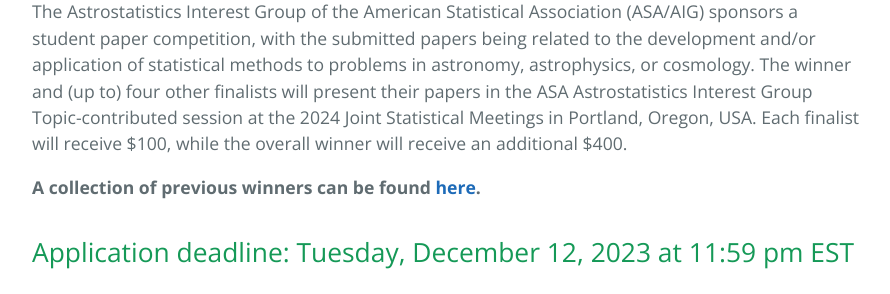
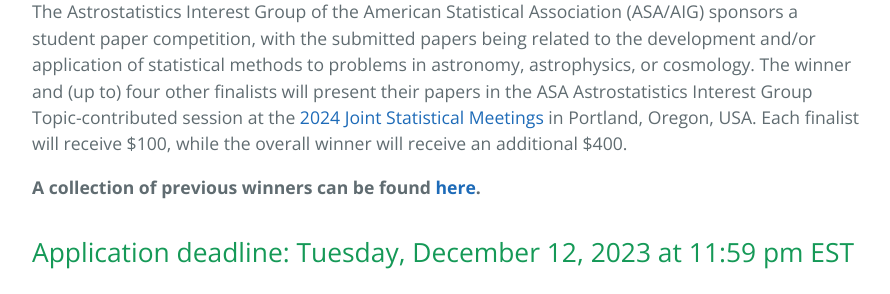
Before and after one commit to aigamstat/aigamstat.github.io, a Jekyll site: the page built from competition/index.md, in a window 1280 px wide and 900 px high. Shown: the part 443-737 px from the top of the window, without its empty margins (192-1082 px from the left). Built offline with Jekyll 4.4.1, drawn with Linux system fonts in a browser that asks for light colours; some of the changed lines change nothing that is shown.

Commit message:
jsm2024 hyperlink
Added a hyperlink to the JSM 2024 website.

```diff
--- a/competition/index.md
+++ b/competition/index.md
@@ -10,7 +10,7 @@
 
 # 2024 AIG Student Paper Competition
 
-The Astrostatistics Interest Group of the American Statistical Association (ASA/AIG) sponsors a student paper competition, with the submitted papers being related to the development and/or application of statistical methods to problems in astronomy, astrophysics, or cosmology. The winner and (up to) four other finalists will present their papers in the ASA Astrostatistics Interest Group Topic-contributed session at the 2024 Joint Statistical Meetings in Portland, Oregon, USA. Each finalist will receive $100, while the overall winner will receive an additional $400.
+The Astrostatistics Interest Group of the American Statistical Association (ASA/AIG) sponsors a student paper competition, with the submitted papers being related to the development and/or application of statistical methods to problems in astronomy, astrophysics, or cosmology. The winner and (up to) four other finalists will present their papers in the ASA Astrostatistics Interest Group Topic-contributed session at the [2024 Joint Statistical Meetings](https://ww2.amstat.org/meetings/jsm/2024/) in Portland, Oregon, USA. Each finalist will receive $100, while the overall winner will receive an additional $400.
 
 **A collection of previous winners can be found [here](./winners.html).**
 
```
